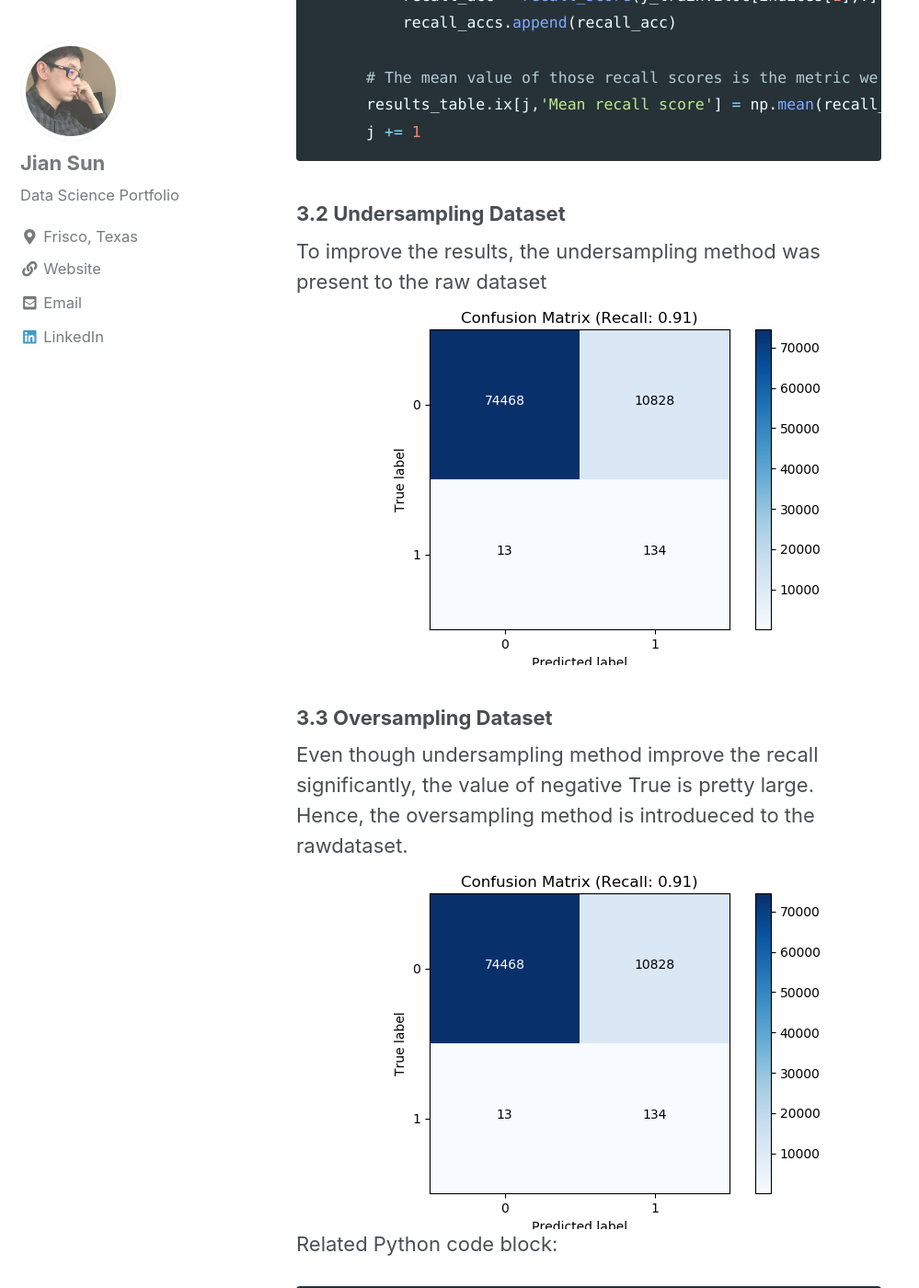
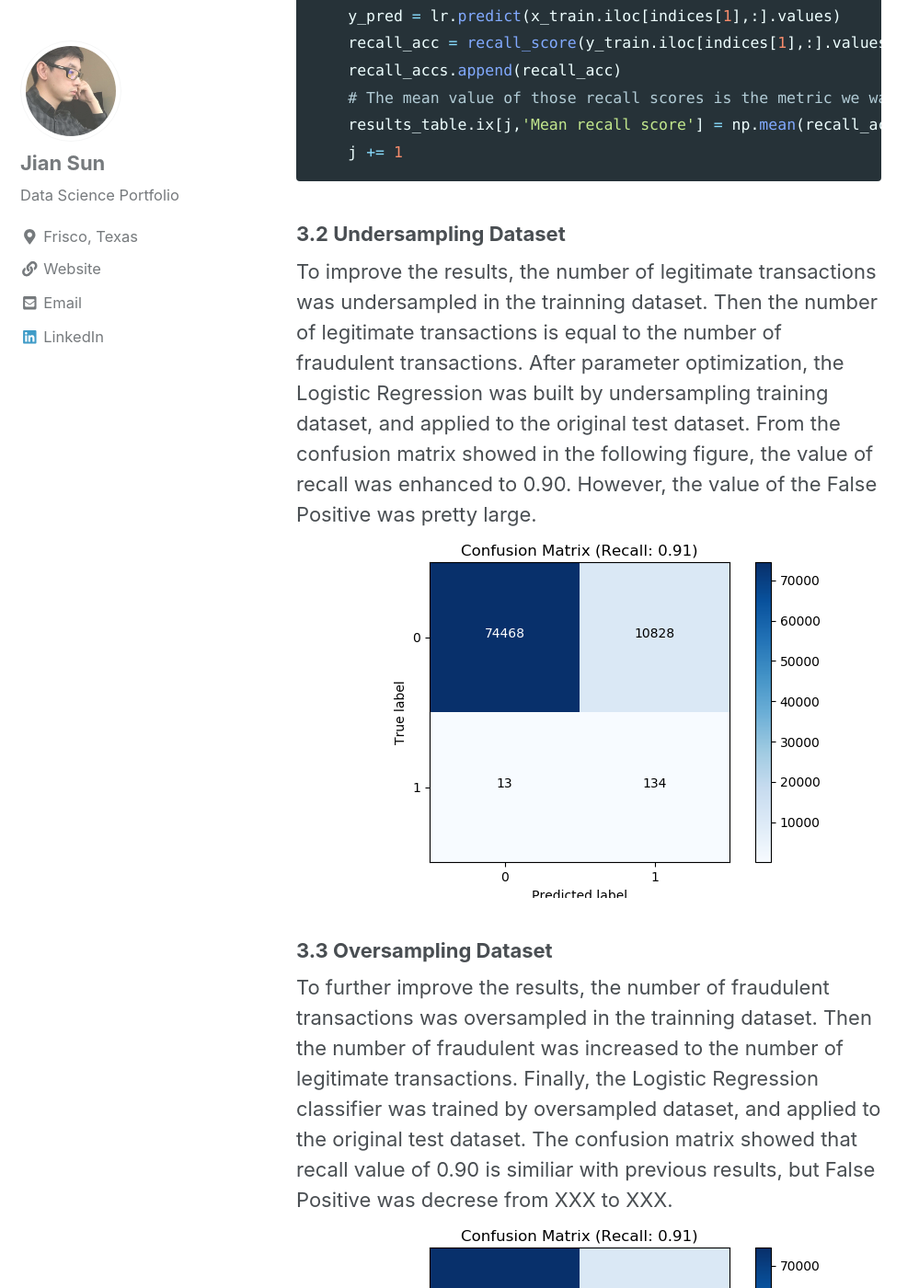
Before and after one commit to jianv/jianv.github.io, a Jekyll site: the page built from _posts/2016-01-28-ml-creditcard.md, in a window 1280 px wide and 1400 px high, scrolled down 3871 px. Shown: the whole window at 92% size, without its empty margins (0-999 px from the left). Built offline with Jekyll 4.4.1, drawn with Linux system fonts in a browser that asks for light colours; nearby versions of some CDN libraries; some of the changed text lies outside the part shown.

Commit message:
Update 2016-01-28-ml-creditcard.md

````diff
--- a/_posts/2016-01-28-ml-creditcard.md
+++ b/_posts/2016-01-28-ml-creditcard.md
@@ -30,54 +30,50 @@
 ```
 
 ### 3.1 Raw Dataset
-Intuitively, the raw datasets were utilized to realize the Logistic Regression model, where have 492 frauds out of 284,807 transactions. Firstly, the parameter of Inverse of Regularization Strength (IRS) was optimized by 5-folds cross-validation and l1 penalty was selected. The results showed that the mean recall value keeps growing with IRS increasing.
+Intuitively, the raw datasets were utilized to realize the Logistic Regression model, where have 492 frauds out of 284,807 transactions. Firstly, the parameter of Inverse of Regularization Strength (IRS) was optimized by 5-folds cross-validation and l1 penalty was selected. The results showed that the mean recall value keeps growing with IRS increasing and converges at 100.
 <img src="{{ site.url }}{{ site.baseurl }}/images/ml_creditcard/2_1_cparam.png" alt="linearly separable data">
 Therefore, the IRS of 100 was selected for Logistic Regression modeland and the confusion matrix showed that the recall value is only 0.62.
 <img src="{{ site.url }}{{ site.baseurl }}/images/ml_creditcard/2_1.png" alt="linearly separable data">
-(The recall is the ratio tp / (tp + fn) where tp is the number of true positives and fn the number of false negatives. )
+
 Related Python code block:
 ```python
-    def cross_validation(x_train, y_train, c_param_range):
-      # k-fold and result table
-      fold = KFold(len(y_train),5,shuffle=False)
-      results_table = pd.DataFrame(index = range(len(c_param_range),2), columns = ['C_parameter','Mean recall score'])
-      results_table['C_parameter'] = c_param_range
+from sklearn.cross_validation import KFold
+from sklearn.linear_model import LogisticRegression
+from sklearn.metrics import recall_score
 
-      # the k-fold will give 2 lists: train_indices = indices[0], test_indices = indices[1]
-      j = 0
-      for c_param in c_param_range:
-        recall_accs = []
-        for iteration, indices in enumerate(fold,start=1):
-          # Call the logistic regression model with a certain C parameter
-          lr = LogisticRegression(C = c_param, penalty = 'l1')
-          lr.fit(x_train.iloc[indices[0],:], y_train.iloc[indices[0],:].values.ravel())
+def cross_validation(x_train, y_train, c_param_range):
+  # k-fold and result table
+  fold = KFold(len(y_train),5,shuffle=False)
+  results_table = pd.DataFrame(index = range(len(c_param_range),2), columns = ['C_parameter','Mean recall score'])
+  results_table['C_parameter'] = c_param_range
 
-          # Predict values using the test indices in the training data
-          y_pred_undersample = lr.predict(x_train.iloc[indices[1],:].values)
-          recall_acc = recall_score(y_train.iloc[indices[1],:].values,y_pred_undersample)
-          recall_accs.append(recall_acc)
-
-      # The mean value of those recall scores is the metric we want to save and get hold of.
-      results_table.ix[j,'Mean recall score'] = np.mean(recall_accs)
-      j += 1
+  # the k-fold will give 2 lists: train_indices = indices[0], test_indices = indices[1]
+  j = 0
+  for c_param in c_param_range:
+    recall_accs = []
+    for iteration, indices in enumerate(fold, start=1):
+    # Call the logistic regression model with a certain C parameter
+    lr = LogisticRegression(C = c_param, penalty = 'l1')
+    lr.fit(x_train.iloc[indices[0],:], y_train.iloc[indices[0],:].values.ravel())
+    # Predict values using the test indices in the training data
+    y_pred = lr.predict(x_train.iloc[indices[1],:].values)
+    recall_acc = recall_score(y_train.iloc[indices[1],:].values,y_pred)
+    recall_accs.append(recall_acc)
+    # The mean value of those recall scores is the metric we want to save and get hold of.
+    results_table.ix[j,'Mean recall score'] = np.mean(recall_accs)
+    j += 1
 ```
 
 ### 3.2 Undersampling Dataset
-To improve the results, the undersampling method was present to the raw dataset
+To improve the results, the number of legitimate transactions was undersampled in the trainning dataset. Then the number of legitimate transactions is equal to the number of fraudulent transactions. After parameter optimization, the Logistic Regression was built by undersampling training dataset, and applied to the original test dataset. From the confusion matrix showed in the following figure, the value of recall was enhanced to 0.90. However, the value of the False Positive was pretty large.
 <img src="{{ site.url }}{{ site.baseurl }}/images/ml_creditcard/2_2.png" alt="linearly separable data">
 
 ### 3.3 Oversampling Dataset
-Even though undersampling method improve the recall significantly, the value of negative True is pretty large. Hence, the oversampling method is introdueced to the rawdataset.
+To further improve the results, the number of fraudulent transactions was oversampled in the trainning dataset. Then the number of fraudulent was increased to the number of legitimate transactions. Finally, the Logistic Regression classifier was trained by oversampled dataset, and applied to the original test dataset. The confusion matrix showed that recall value of 0.90 is similiar with previous results, but False Positive was decrese from XXX to XXX.
 <img src="{{ site.url }}{{ site.baseurl }}/images/ml_creditcard/2_3.png" alt="linearly separable data">
-Related Python code block:
-```python
-    from imblearn.over_sampling import SMOTE
-    oversampler = SMOTE(random_state=0)
-    x_train_oversample, y_train__oversample = oversampler.fit_sample(x_train, y_train)
-```
 
 ## 4 Threshold Optimization
-In the previous section, the default threshold value in Logistic Regression was used.
+In the previous section, the default threshold value of 0.5 in Logistic Regression was used.
 The threshold in Logistic Regression should be ano value
 <img src="{{ site.url }}{{ site.baseurl }}/images/ml_creditcard/3_1.png" alt="linearly separable data">
 
````
